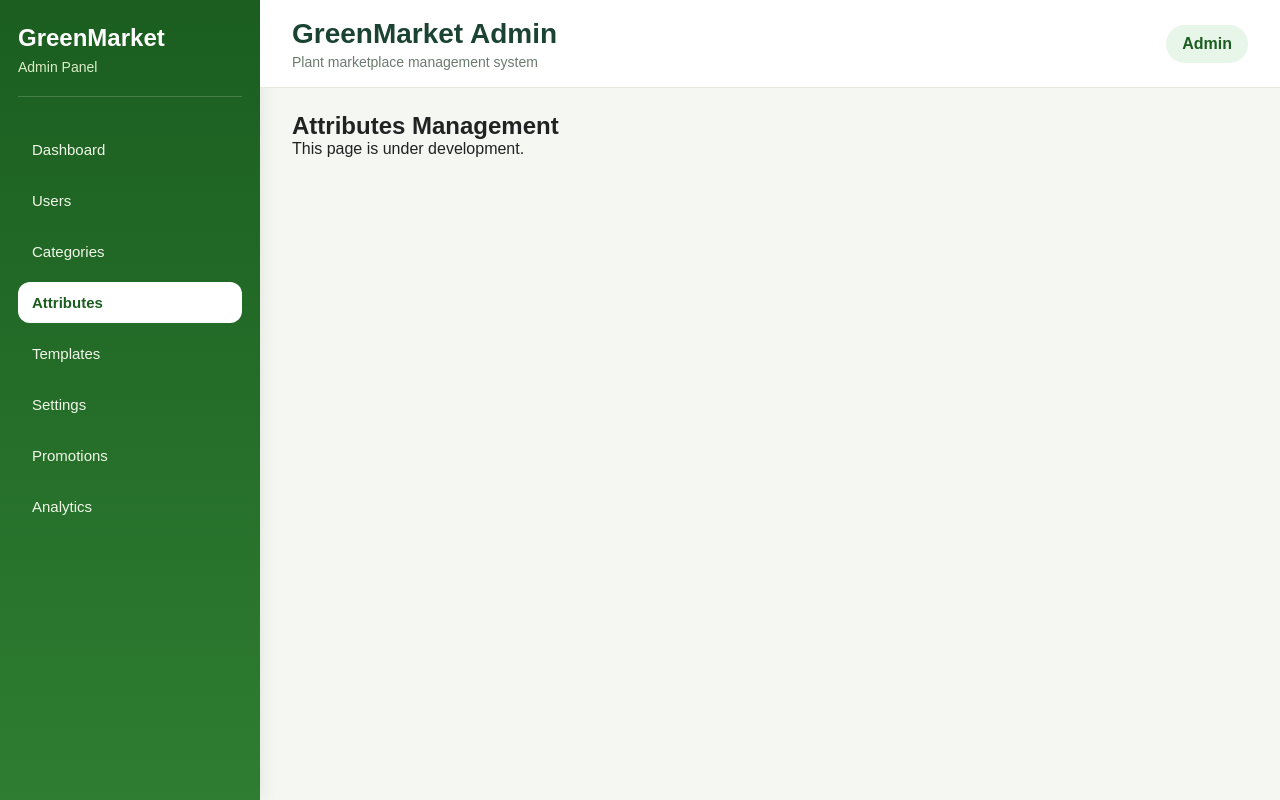
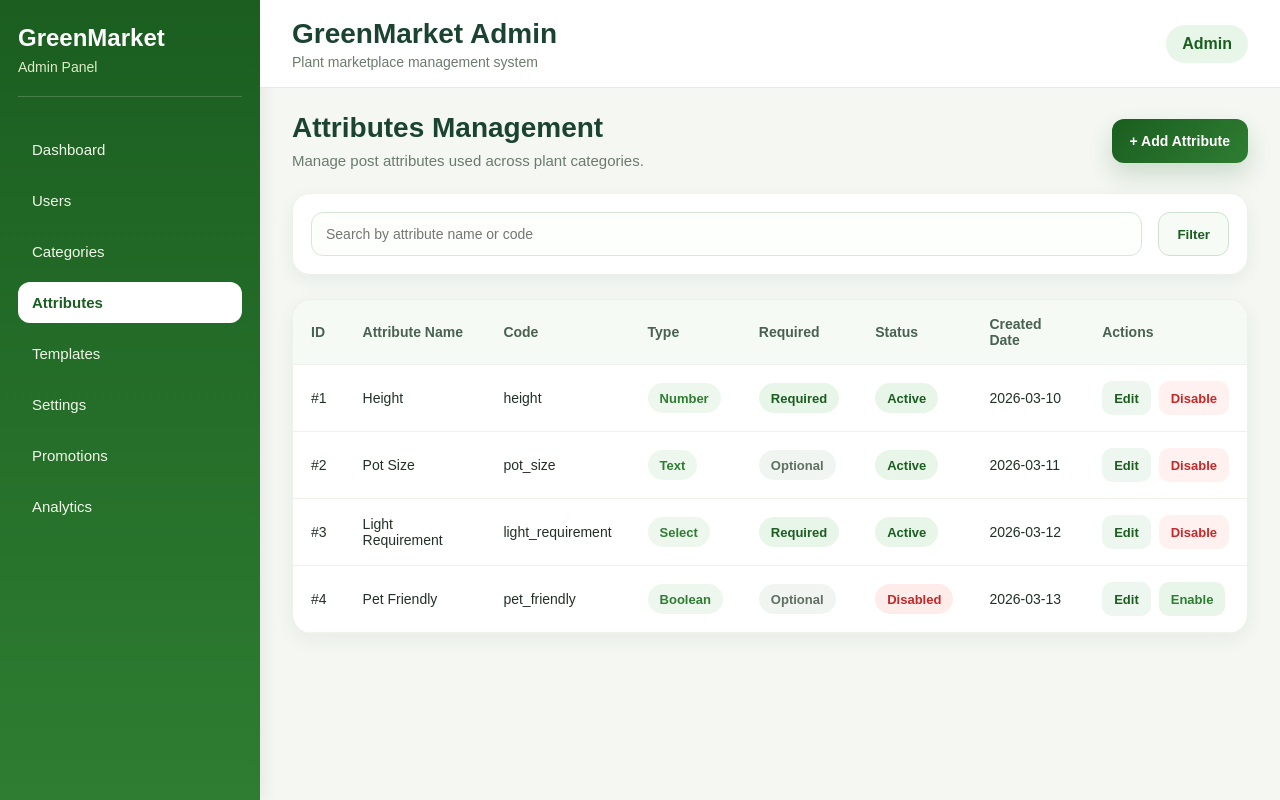
Before and after one commit to oopsntn/GreenMarket, a React (Vite) app in the folder admin-web/: page /attributes in a window 1280 px wide. Built offline with nearby package versions, Linux system fonts and the light colour scheme.

Commit message:
build attributes management page ui

```diff
--- /dev/null
+++ b/admin-web/src/pages/AttributesPage.css
@@ -0,0 +1,175 @@
+.attributes-page {
+  display: flex;
+  flex-direction: column;
+  gap: 24px;
+}
+
+.attributes-page__header {
+  display: flex;
+  align-items: center;
+  justify-content: space-between;
+  gap: 16px;
+}
+
+.attributes-page__header h2 {
+  font-size: 28px;
+  color: #1b4332;
+  margin-bottom: 8px;
+}
+
+.attributes-page__header p {
+  color: #6b7b6d;
+  font-size: 15px;
+}
+
+.attributes-page__add-btn {
+  height: 44px;
+  padding: 0 18px;
+  border: none;
+  border-radius: 12px;
+  background: linear-gradient(135deg, #1b5e20 0%, #2e7d32 100%);
+  color: #ffffff;
+  font-size: 14px;
+  font-weight: 700;
+  cursor: pointer;
+  box-shadow: 0 12px 24px rgba(27, 94, 32, 0.18);
+}
+
+.attributes-toolbar {
+  display: flex;
+  align-items: center;
+  justify-content: space-between;
+  gap: 16px;
+  background-color: #ffffff;
+  border: 1px solid #edf2e8;
+  border-radius: 18px;
+  padding: 18px;
+  box-shadow: 0 6px 18px rgba(27, 67, 50, 0.06);
+}
+
+.attributes-toolbar__search {
+  flex: 1;
+  height: 44px;
+  border: 1px solid #d7e6d9;
+  border-radius: 12px;
+  padding: 0 14px;
+  font-size: 14px;
+  outline: none;
+  background-color: #fcfffc;
+}
+
+.attributes-toolbar__search:focus {
+  border-color: #43a047;
+  box-shadow: 0 0 0 4px rgba(67, 160, 71, 0.12);
+}
+
+.attributes-toolbar__filter-btn {
+  height: 44px;
+  padding: 0 18px;
+  border: 1px solid #cfe2d1;
+  border-radius: 12px;
+  background-color: #f6fbf6;
+  color: #1b5e20;
+  font-weight: 600;
+  cursor: pointer;
+}
+
+.attributes-table-wrapper {
+  background-color: #ffffff;
+  border: 1px solid #edf2e8;
+  border-radius: 20px;
+  overflow: hidden;
+  box-shadow: 0 6px 20px rgba(27, 67, 50, 0.06);
+}
+
+.attributes-table {
+  width: 100%;
+  border-collapse: collapse;
+}
+
+.attributes-table thead {
+  background-color: #f6faf5;
+}
+
+.attributes-table th,
+.attributes-table td {
+  text-align: left;
+  padding: 16px 18px;
+  border-bottom: 1px solid #eef3ea;
+  font-size: 14px;
+}
+
+.attributes-table th {
+  color: #486150;
+  font-weight: 700;
+}
+
+.attributes-table td {
+  color: #223127;
+}
+
+.attributes-badge {
+  display: inline-flex;
+  align-items: center;
+  justify-content: center;
+  min-height: 30px;
+  padding: 4px 12px;
+  border-radius: 999px;
+  font-size: 13px;
+  font-weight: 700;
+}
+
+.attributes-badge--type {
+  background-color: #edf7ee;
+  color: #2e7d32;
+}
+
+.attributes-badge--required {
+  background-color: #e8f5e9;
+  color: #1b5e20;
+}
+
+.attributes-badge--optional {
+  background-color: #f1f5f2;
+  color: #5f6f62;
+}
+
+.attributes-badge--active {
+  background-color: #e8f5e9;
+  color: #1b5e20;
+}
+
+.attributes-badge--disabled {
+  background-color: #fdecea;
+  color: #c62828;
+}
+
+.attributes-actions {
+  display: flex;
+  gap: 8px;
+}
+
+.attributes-actions button {
+  height: 34px;
+  padding: 0 12px;
+  border: none;
+  border-radius: 10px;
+  font-size: 13px;
+  font-weight: 600;
+  cursor: pointer;
+}
+
+.attributes-actions__edit {
+  background-color: #eef7ef;
+  color: #1b5e20;
+}
+
+.attributes-actions__disable {
+  background-color: #fff1f0;
+  color: #c62828;
+}
+
+.attributes-actions__enable {
+  background-color: #e8f5e9;
+  color: #2e7d32;
+}
--- /dev/null
+++ b/admin-web/src/pages/AttributesPage.tsx
@@ -0,0 +1,159 @@
+import "./AttributesPage.css";
+
+type Attribute = {
+  id: number;
+  name: string;
+  code: string;
+  type: "Text" | "Number" | "Select" | "Boolean";
+  required: boolean;
+  status: "Active" | "Disabled";
+  createdAt: string;
+};
+
+const attributes: Attribute[] = [
+  {
+    id: 1,
+    name: "Height",
+    code: "height",
+    type: "Number",
+    required: true,
+    status: "Active",
+    createdAt: "2026-03-10",
+  },
+  {
+    id: 2,
+    name: "Pot Size",
+    code: "pot_size",
+    type: "Text",
+    required: false,
+    status: "Active",
+    createdAt: "2026-03-11",
+  },
+  {
+    id: 3,
+    name: "Light Requirement",
+    code: "light_requirement",
+    type: "Select",
+    required: true,
+    status: "Active",
+    createdAt: "2026-03-12",
+  },
+  {
+    id: 4,
+    name: "Pet Friendly",
+    code: "pet_friendly",
+    type: "Boolean",
+    required: false,
+    status: "Disabled",
+    createdAt: "2026-03-13",
+  },
+];
+
+function AttributesPage() {
+  return (
+    <div className="attributes-page">
+      <div className="attributes-page__header">
+        <div>
+          <h2>Attributes Management</h2>
+          <p>Manage post attributes used across plant categories.</p>
+        </div>
+
+        <button className="attributes-page__add-btn" type="button">
+          + Add Attribute
+        </button>
+      </div>
+
+      <div className="attributes-toolbar">
+        <input
+          className="attributes-toolbar__search"
+          type="text"
+          placeholder="Search by attribute name or code"
+        />
+
+        <button className="attributes-toolbar__filter-btn" type="button">
+          Filter
+        </button>
+      </div>
+
+      <div className="attributes-table-wrapper">
+        <table className="attributes-table">
+          <thead>
+            <tr>
+              <th>ID</th>
+              <th>Attribute Name</th>
+              <th>Code</th>
+              <th>Type</th>
+              <th>Required</th>
+              <th>Status</th>
+              <th>Created Date</th>
+              <th>Actions</th>
+            </tr>
+          </thead>
+
+          <tbody>
+            {attributes.map((attribute) => (
+              <tr key={attribute.id}>
+                <td>#{attribute.id}</td>
+                <td>{attribute.name}</td>
+                <td>{attribute.code}</td>
+                <td>
+                  <span className="attributes-badge attributes-badge--type">
+                    {attribute.type}
+                  </span>
+                </td>
+                <td>
+                  <span
+                    className={
+                      attribute.required
+                        ? "attributes-badge attributes-badge--required"
+                        : "attributes-badge attributes-badge--optional"
+                    }
+                  >
+                    {attribute.required ? "Required" : "Optional"}
+                  </span>
+                </td>
+                <td>
+                  <span
+                    className={
+                      attribute.status === "Active"
+                        ? "attributes-badge attributes-badge--active"
+                        : "attributes-badge attributes-badge--disabled"
+                    }
+                  >
+                    {attribute.status}
+                  </span>
+                </td>
+                <td>{attribute.createdAt}</td>
+                <td>
+                  <div className="attributes-actions">
+                    <button type="button" className="attributes-actions__edit">
+                      Edit
+                    </button>
+
+                    {attribute.status === "Active" ? (
+                      <button
+                        type="button"
+                        className="attributes-actions__disable"
+                      >
+                        Disable
+                      </button>
+                    ) : (
+                      <button
+                        type="button"
+                        className="attributes-actions__enable"
+                      >
+                        Enable
+                      </button>
+                    )}
+                  </div>
+                </td>
+              </tr>
+            ))}
+          </tbody>
+        </table>
+      </div>
+    </div>
+  );
+}
+
+export default AttributesPage;
--- a/admin-web/src/routes/AppRoutes.tsx
+++ b/admin-web/src/routes/AppRoutes.tsx
@@ -1,5 +1,6 @@
 import { BrowserRouter, Navigate, Route, Routes } from "react-router-dom";
 import AdminLayout from "../layouts/AdminLayout";
+import AttributesPage from "../pages/AttributesPage";
 import CategoriesPage from "../pages/CategoriesPage";
 import DashboardPage from "../pages/DashboardPage";
 import LoginPage from "../pages/LoginPage";
@@ -17,10 +18,7 @@ function AppRoutes() {
           <Route path="dashboard" element={<DashboardPage />} />
           <Route path="users" element={<UsersPage />} />
           <Route path="categories" element={<CategoriesPage />} />
-          <Route
-            path="attributes"
-            element={<PlaceholderPage title="Attributes Management" />}
-          />
+          <Route path="attributes" element={<AttributesPage />} />
           <Route
             path="templates"
             element={<PlaceholderPage title="Templates Management" />}
```
